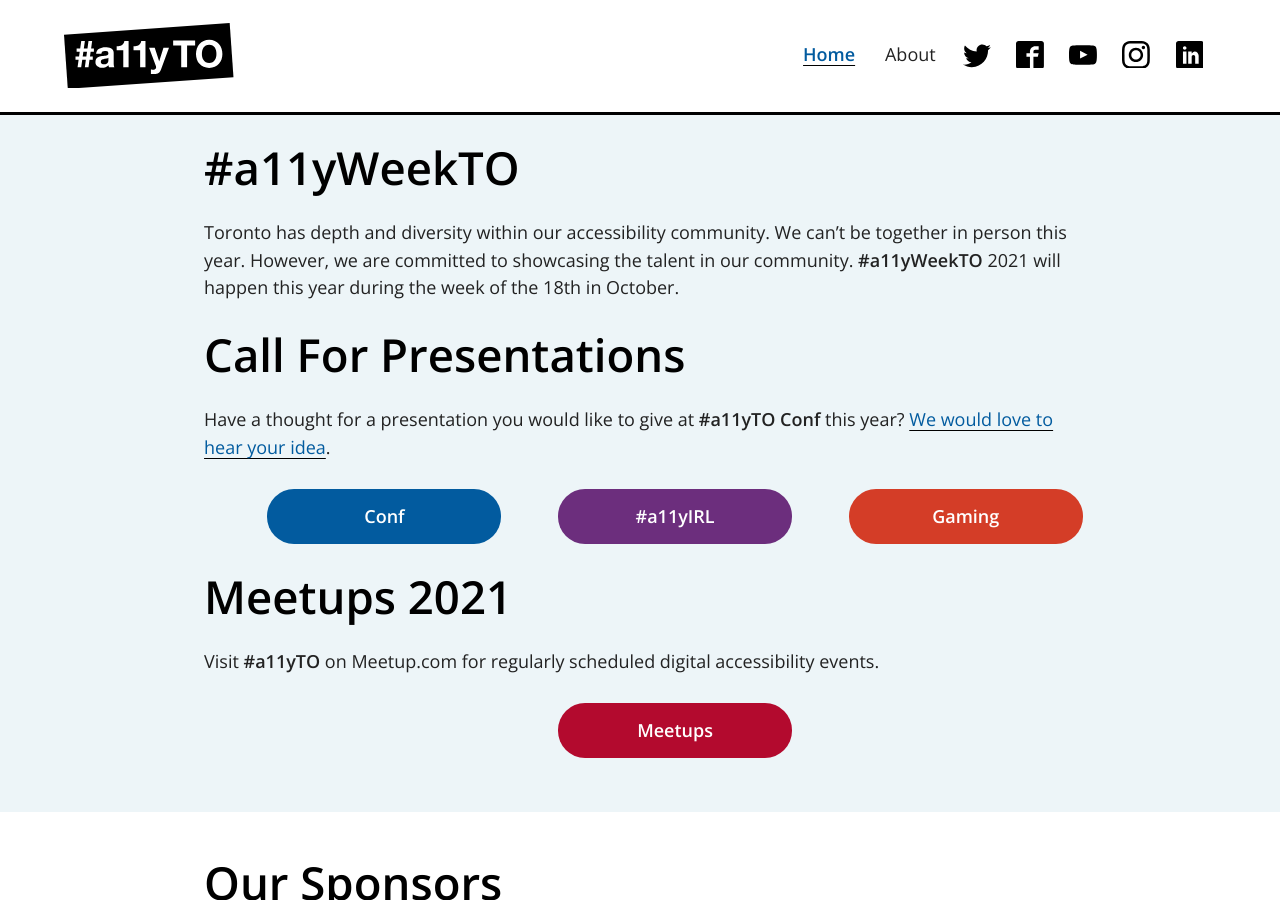
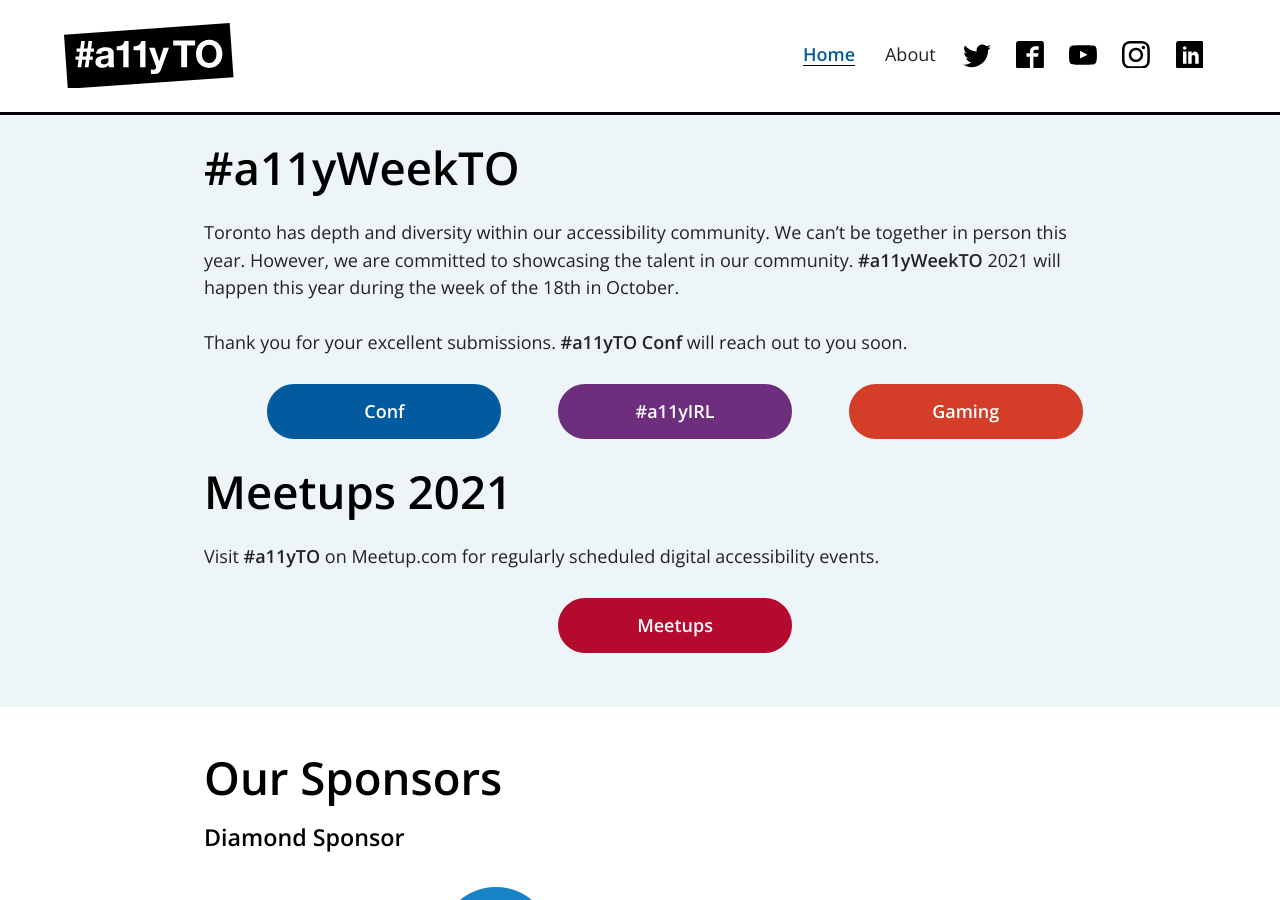
Before and after one commit to a11yTO/A11yTO-Main, a Jekyll site: the page built from index.html, in a window 1280 px wide and 900 px high. Built offline with Jekyll 4.4.1, drawn with Linux system fonts in a browser that asks for light colours.

Commit message:
Update copy: close call for presentations

```diff
--- a/index.html
+++ b/index.html
@@ -9,8 +9,7 @@
 <h2>#a11yWeekTO</h2>
 <p>Toronto has depth and diversity within our accessibility community. We can’t be together in person this year. However, we are committed to showcasing the talent in our community. <strong>#a11yWeekTO</strong> 2021 will happen this year during the week of the 18th in October.</p>
 
-<h2>Call For Presentations</h2>
-<p>Have a thought for a presentation you would like to give at <strong>#a11yTO Conf</strong> this year? <a href="https://forms.office.com/pages/responsepage.aspx?id=lr_F6AkPt0uYDn-aFzHN_nKHQVP5uABDvBS9pn2upFZUQjNSMURDN0dETURaTVROQllINDhOTk01TSQlQCN0PWcu">We would love to hear your idea</a>.</p>
+<p>Thank you for your excellent submissions. <strong>#a11yTO Conf</strong> will reach out to you soon.</p>
 
 <ul class="branded-events">
   <li>
```
